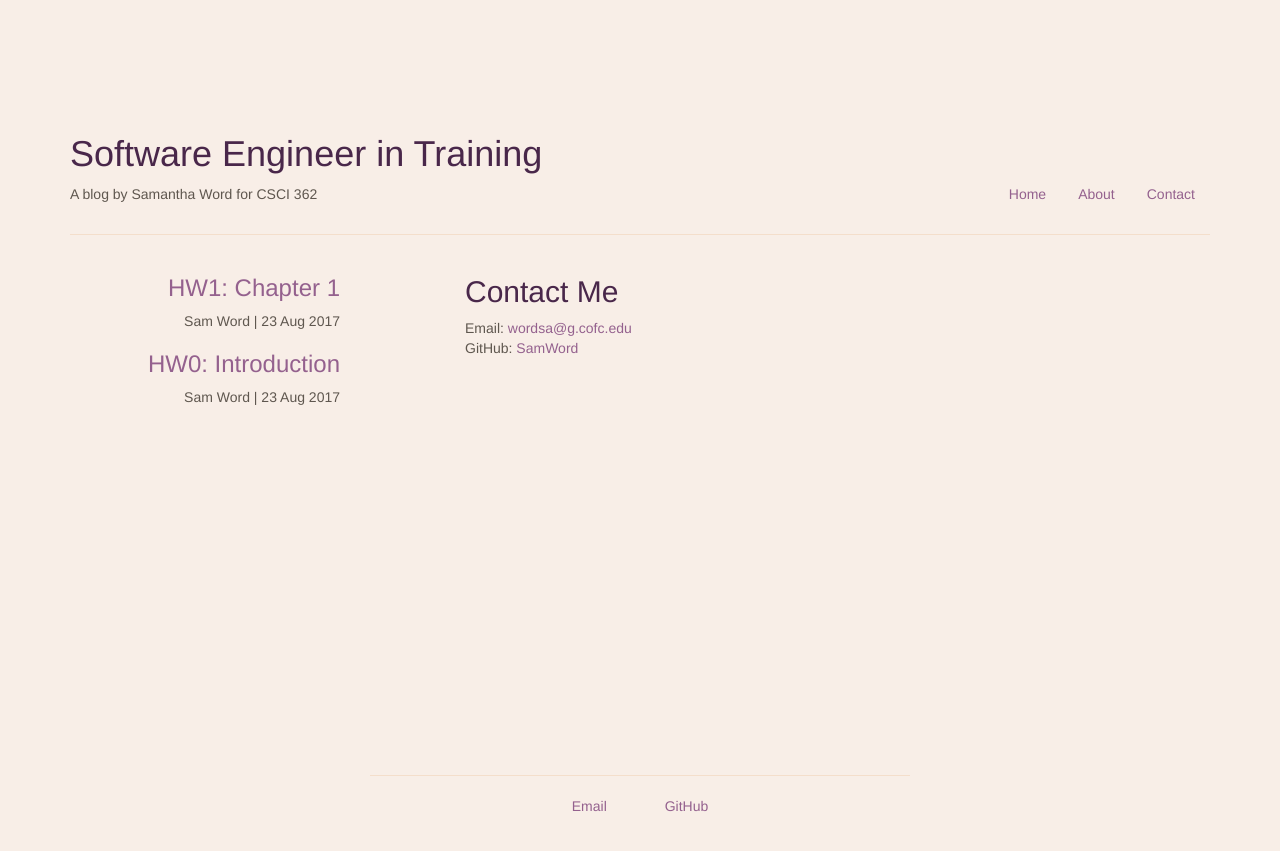
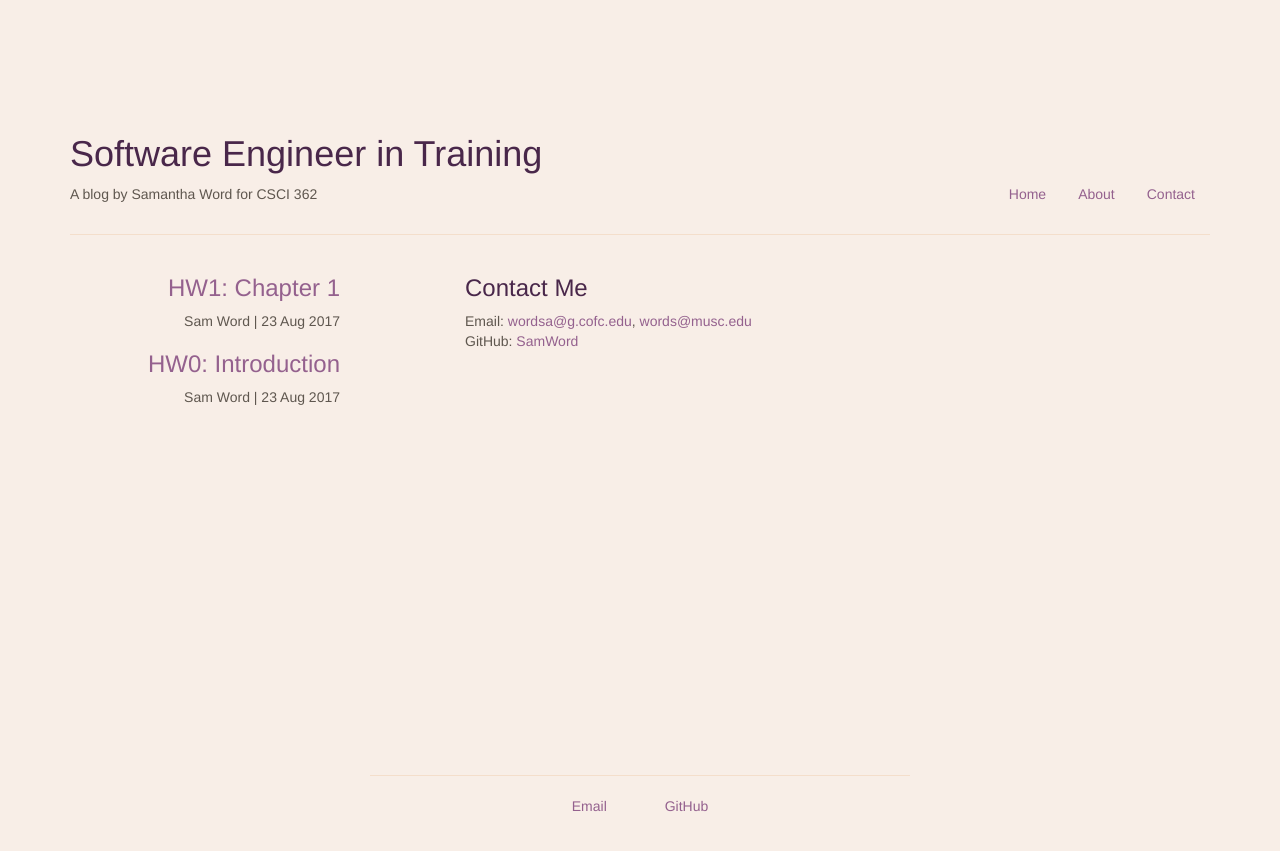
Before and after one commit to SamWord/SamWord.github.io, a Jekyll site: the page built from contact/index.html, in a window 1280 px wide. Shown: the top 851 px of the page. Built offline with Jekyll 4.4.1, drawn with Linux system fonts in a browser that asks for light colours; nearby versions of some CDN libraries.

Commit message:
changed styling, added MUSC email

```diff
--- a/about/index.html
+++ b/about/index.html
@@ -3,7 +3,7 @@ layout: default
 title: About
 ---
 
-<h2>About Me</h2>
+<h3>About Me</h3>
 {% include introduction.html %}
-<h2>About This Site</h2>
+<h3>About This Site</h3>
 <p>This site is hopsted by <a href="https://pages.github.com/">GitHub Pages</a>, and is styled using <a href="http://getbootstrap.com/">Bootstrap</a>. </p>
--- a/contact/index.html
+++ b/contact/index.html
@@ -3,8 +3,8 @@ layout: default
 title: Contact Me
 ---
 
-<h2>Contact Me</h2>
+<h3>Contact Me</h3>
 <ul class="plain-list">
-  <li>Email: <a href="mailto:wordsa@g.cofc.edu">wordsa@g.cofc.edu</a></li>
+  <li>Email: <a href="mailto:wordsa@g.cofc.edu">wordsa@g.cofc.edu</a>, <a href="mailto:words@musc.edu">words@musc.edu</a></li>
   <li>GitHub: <a href="ttps://github.com/SamWord">SamWord</a></li>
 </ul>
```
